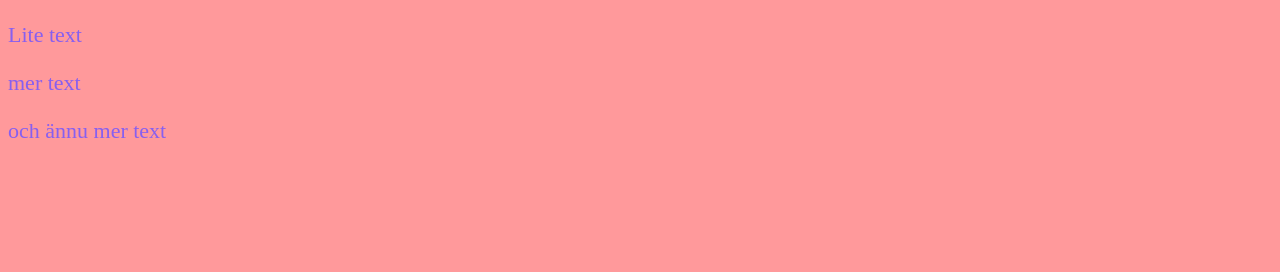
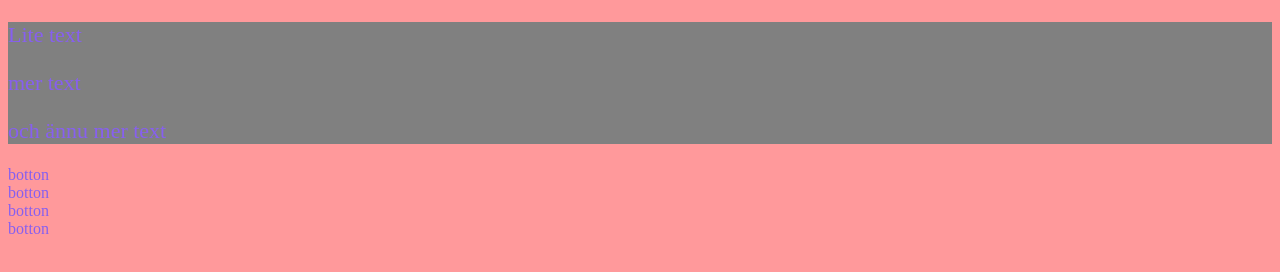
Before and after one commit to Linaeche/test.css, a plain HTML site: page index.html in a window 1280 px wide. Drawn offline with Linux system fonts and the light colour scheme.

Commit message:
ändrade namn på fil

```diff
--- a/index.html
+++ b/index.html
@@ -3,12 +3,20 @@
 <head>
     <meta charset="UTF-8">
     <meta name="viewport" content="width=device-width, initial-scale=1.0">
-    <link rel="stylesheet" href="css/style.css">
+    <link rel="stylesheet" href="style.css">
     <title>test intro CSS</title>
 </head>
 <body>
-    <p>Lite text</p>
-    <p>mer text</p>
-    <p>och ännu mer text</p>
+    <section>
+        <p>Lite text</p>
+        <p>mer text</p>
+        <p>och ännu mer text</p>
+    </section>
+    <div class="container">
+        <div>botton</div>
+        <div>botton</div>
+        <div>botton</div>
+        <div>botton</div>
+    </div>
 </body>
 </html>
--- /dev/null
+++ b/style.css
@@ -0,0 +1,10 @@
+body {
+    background-color: #ff999b;
+    color: #875ff0;
+}
+section {
+    background-color: grey;
+}
+p {
+    font-size: 22px;
+}
```
